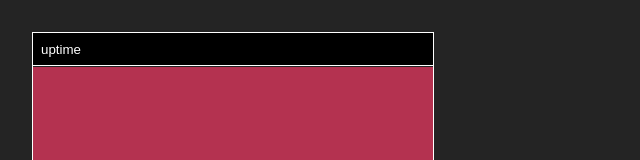
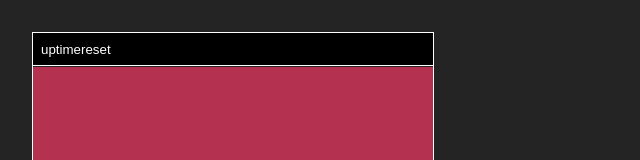
Before and after one commit to jacquikeating/wurm-buddy, a React (Vite) app: page / in a window 1280 px wide. Shown: the top 160 px of the page, without its empty margins (0-640 px from the left). Built offline with nearby package versions, Linux system fonts and the light colour scheme.

Commit message:
Added a reset button to MenuBar

```diff
--- a/src/components/MenuBar.jsx
+++ b/src/components/MenuBar.jsx
@@ -1,7 +1,13 @@
 export default function MenuBar({ uptime, setUptime }) {
+
+    function reset() {
+        console.log("reset")
+    }
+
     return (
         <div className="menu-bar">
             <button className="toggle-button" onClick={() => setUptime(!uptime)}>{ uptime ? "uptime" : "regular"}</button>
+            <button className="toggle-button" onClick={reset}>reset</button>
         </div>
     )
 }
```
